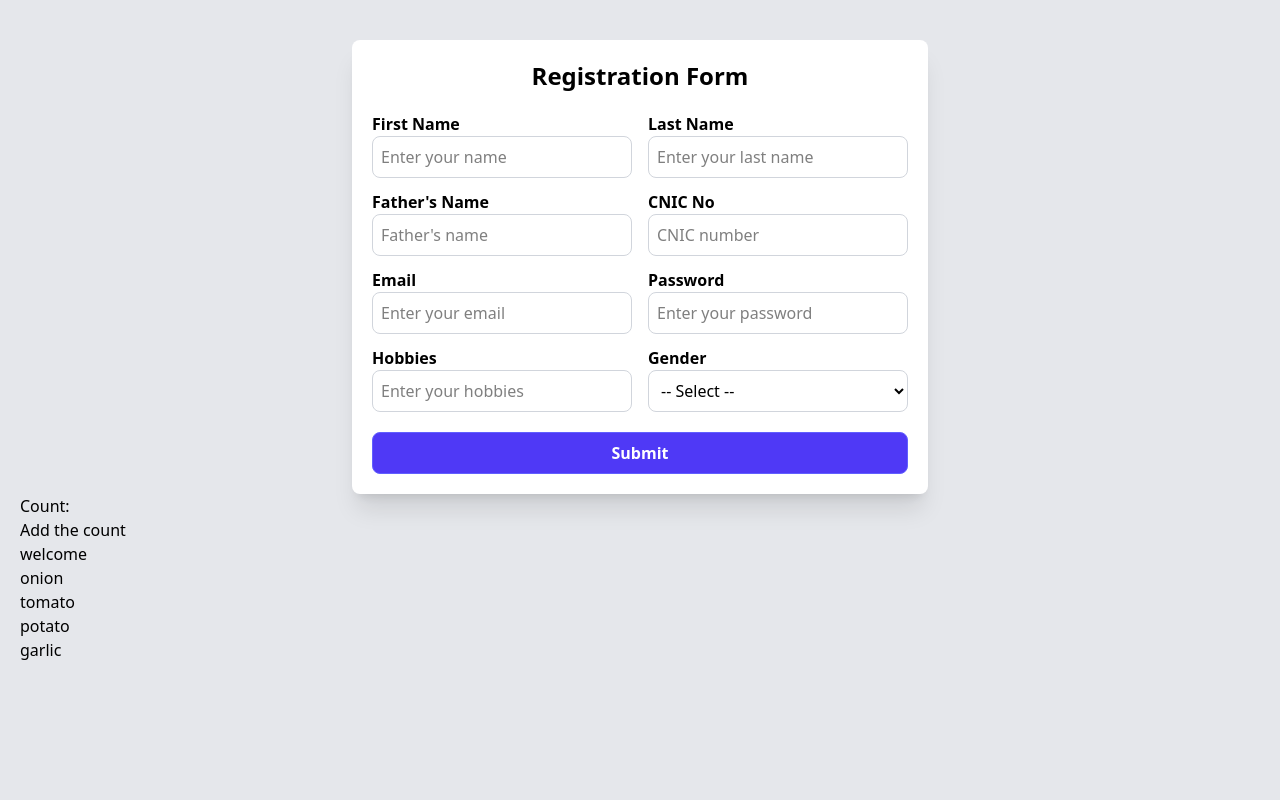
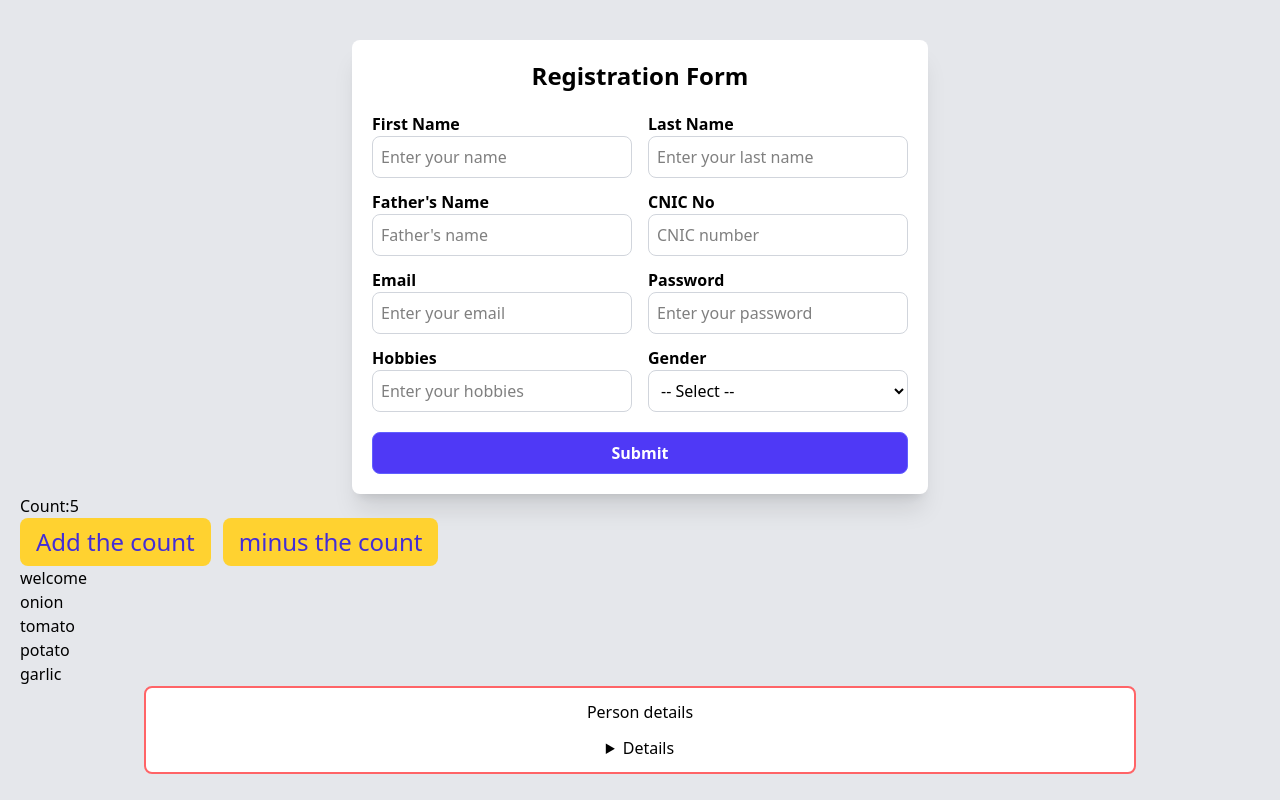
Before and after one commit to Muhammad-Munsif/react-practise, a React (Vite) app: page / in a window 1280 px wide. Built offline with nearby package versions, Linux system fonts and the light colour scheme.

Commit message:
small changes table

```diff
--- a/src/components/Component.jsx
+++ b/src/components/Component.jsx
@@ -1,12 +1,15 @@
 import React, { useState } from "react";
 
 const Component = () => {
-  const [count, setCount] = useState();
+  const [count, setCount] = useState(5);
 
   return (
     <div>
       <h1>Count:{count}</h1>
-      <button onClick={() => setCount(count + 1)}>Add the count</button>
+      <div className="flex gap-3">
+      <button onClick={() => setCount(count + 5)} className="bg-amber-300 text-2xl px-4 py-2 text-indigo-700 rounded-lg outline-none hover:cursor-pointer ">Add the count</button>
+      <button onClick={() => setCount(count - 5)} className="bg-amber-300 text-2xl px-4 py-2 text-indigo-700 rounded-lg outline-none hover:cursor-pointer ">minus the count</button>
+      </div>
     </div>
   );
 };
--- a/src/components/Form.jsx
+++ b/src/components/Form.jsx
@@ -146,7 +146,6 @@ const Form = () => {
               type="text"
               className="w-full p-2 outline-none border border-gray-300 rounded-lg focus:border-indigo-500 transition duration-150"
               placeholder="Enter your hobbies"
-              readOnly
             />
           </div>
           <div className="flex flex-col w-full sm:w-1/2">
--- a/src/components/Jsx.jsx
+++ b/src/components/Jsx.jsx
@@ -3,14 +3,39 @@ import React from "react";
 const Jsx = () => {
   const fiurt = "welcome";
   const vegetable = ["onion", "tomato", "potato", "garlic"];
+  const person = {
+    firstname: "smith",
+    lastname: "Doe",
+    classname: "lst",
+    rollNo: 23,
+    imageurl: "react.svg",
+    address: "Peshawar",
+  };
   return (
     <div>
       <h1>{fiurt}</h1>
-      <ul style={{ fontSize: "" }}>
+      <ul className="">
         {vegetable.map((item, index) => (
-          <li key={index}>{item}</li>
+          <li key={index} className="style-dice font-monospace">
+            {item}
+          </li>
         ))}
       </ul>
+      <div className="w-4/5 mx-auto bg-white rounded-lg p-3 border-2 border-red-400">
+        <div className="flex items-center justify-center gap-3 flex-col">
+          <h1 className="text-center">Person details</h1>
+          <details className="transition-all duration-300">
+            <td className="text-center">
+              <dd className="text-center font-monospace">{person.firstname}</dd>
+              <dd className="text-center font-monospace">{person.lastname}</dd>
+              <dd className="text-center font-monospace">{person.classname}</dd>
+              <dd className="text-center font-monospace">{person.rollNo}</dd>
+              <dd className="text-center font-monospace">{person.imageurl}</dd>
+              <dd className="text-center font-monospace">{person.address}</dd>
+            </td>
+          </details>
+        </div>
+      </div>
     </div>
   );
 };
```
